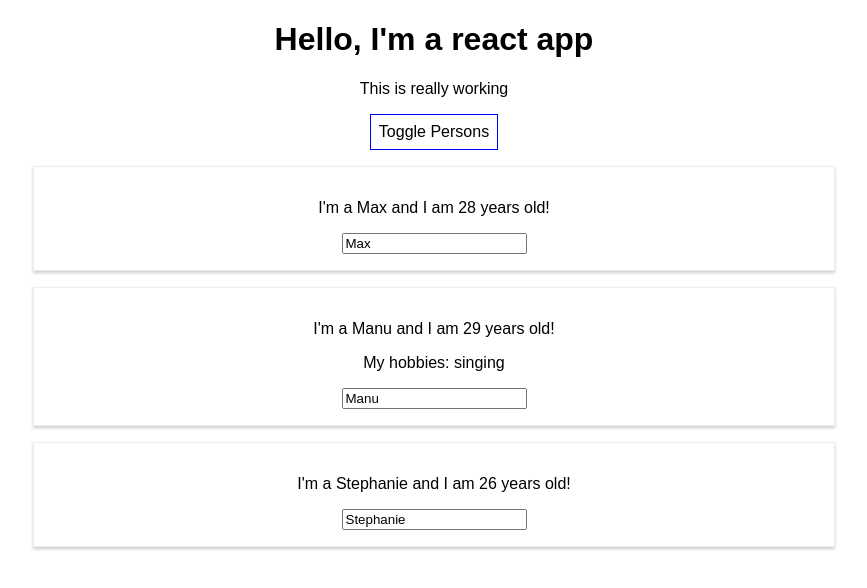
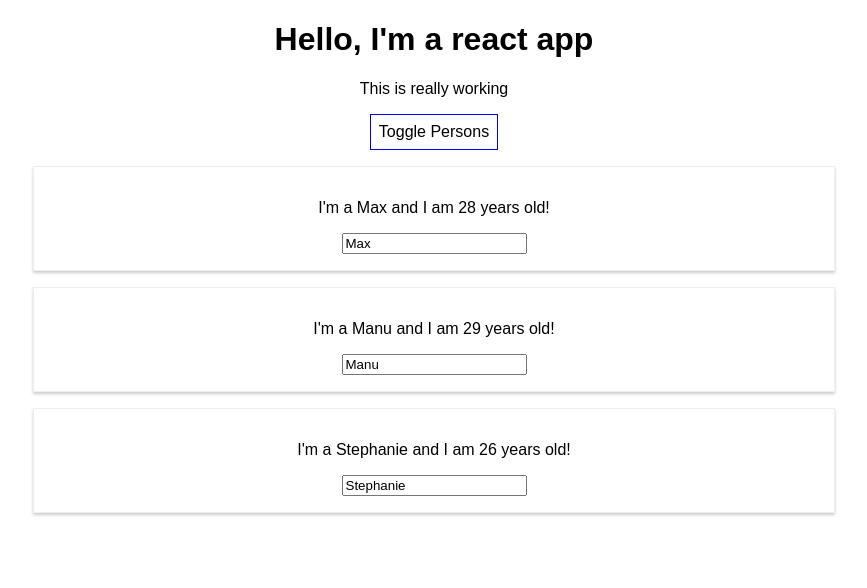
Before and after one commit to billiramirez/React-Items-Add, a React (Create React App) app: page / in a window 1280 px wide. Both pictures are taken after a click on the button "Toggle Persons". Shown: the top 588 px of the page, without its empty margins (206-1073 px from the left). Built offline with nearby package versions, Linux system fonts and the light colour scheme.

Commit message:
outputting lists

```diff
--- a/src/App.js
+++ b/src/App.js
@@ -54,17 +54,14 @@
     if (this.state.showPersons){
       persons = (
         <div>
-          <Person
-            name={this.state.persons[0].name}
-            age={this.state.persons[0].age} />
-          <Person
-            name={this.state.persons[1].name}
-            age={this.state.persons[1].age}
-            click={this.switchNameHandler.bind(this, 'Billi!')}
-            changed={this.nameChangedHandler} >My hobbies: singing </Person>
-          <Person
-            name={this.state.persons[2].name}
-            age={this.state.persons[2].age} />
+        {
+          this.state.persons.map((person, index) => {
+            return <Person
+            key={index}
+            name={person.name}
+            age={person.age} />
+          })
+        }
         </div>
       );
     }
```
